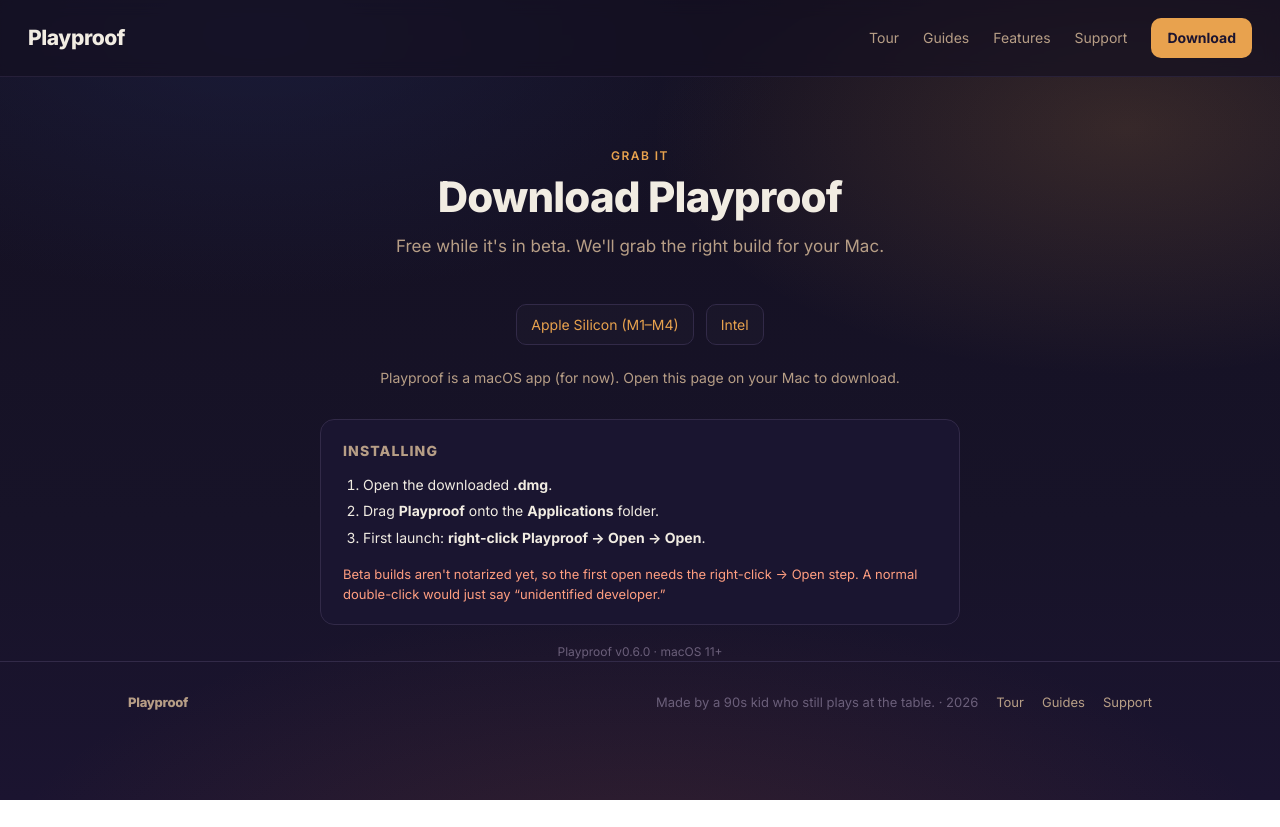
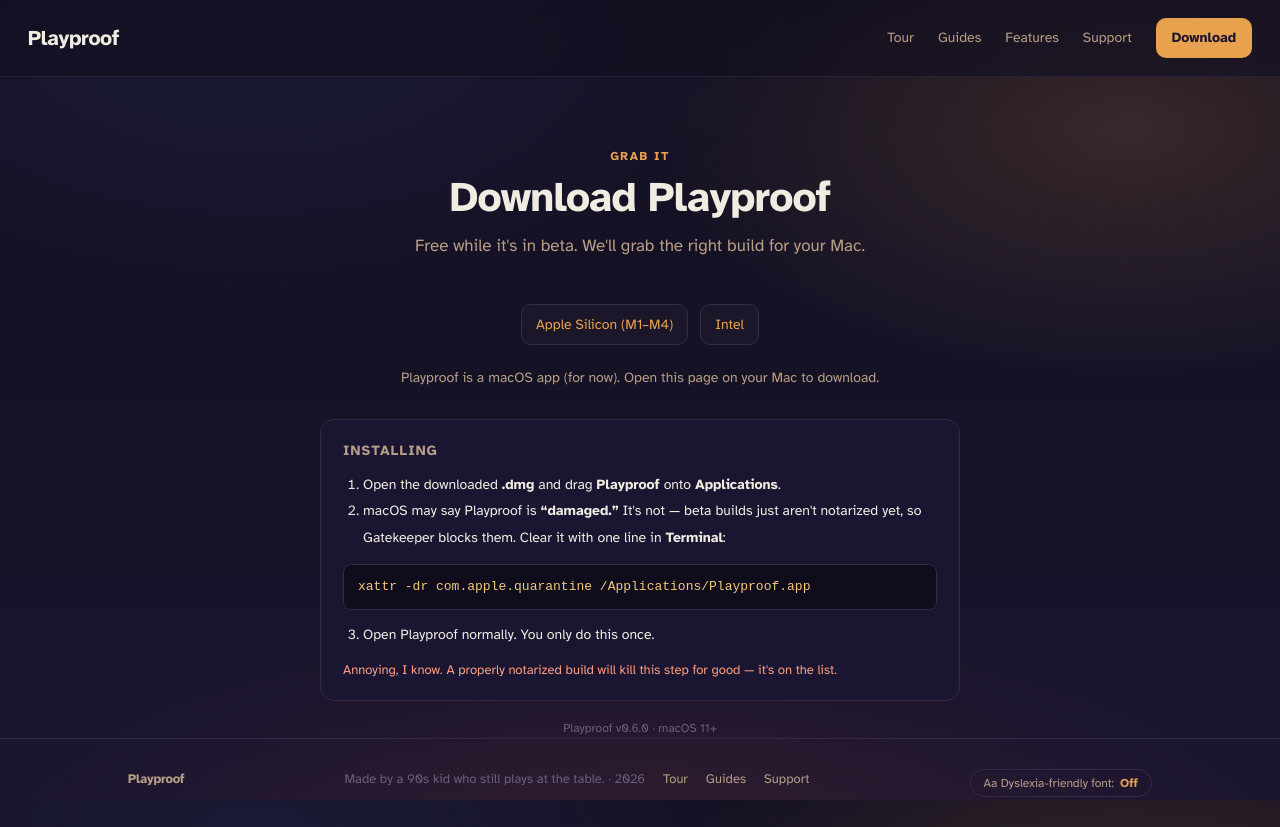
Before and after one commit to alexsroth/playproof, a plain HTML site: page download.html in a window 1280 px wide. Before the commit the page ends 800 px from the top, so only its background shows below. Drawn offline with Linux system fonts and the light colour scheme.

Commit message:
feat: Atkinson Hyperlegible + OpenDyslexic toggle; robust font loading

```diff
--- /dev/null
+++ b/app.js
@@ -0,0 +1,38 @@
+/* Playproof site — font loading + dyslexia-friendly toggle.
+   Default: Atkinson Hyperlegible (legible for everyone), loaded here so there's
+   no CSS @import. Toggle flips the whole site to self-hosted OpenDyslexic and
+   remembers the choice. */
+(function () {
+  // Load Atkinson Hyperlegible (the default UI font).
+  var pc1 = document.createElement('link'); pc1.rel = 'preconnect'; pc1.href = 'https://fonts.googleapis.com';
+  var pc2 = document.createElement('link'); pc2.rel = 'preconnect'; pc2.href = 'https://fonts.gstatic.com'; pc2.crossOrigin = '';
+  var css = document.createElement('link'); css.rel = 'stylesheet';
+  css.href = 'https://fonts.googleapis.com/css2?family=Atkinson+Hyperlegible:ital,wght@0,400;0,700;1,400;1,700&display=swap';
+  document.head.appendChild(pc1); document.head.appendChild(pc2); document.head.appendChild(css);
+
+  var KEY = 'pp-dyslexic';
+  function apply(on) { document.documentElement.classList.toggle('dys', on); }
+  apply(localStorage.getItem(KEY) === '1');
+
+  function addToggle() {
+    var foot = document.querySelector('footer .wrap');
+    if (!foot) return;
+    var btn = document.createElement('button');
+    btn.type = 'button';
+    btn.className = 'fonttoggle';
+    btn.setAttribute('aria-pressed', document.documentElement.classList.contains('dys'));
+    function label() {
+      var on = document.documentElement.classList.contains('dys');
+      btn.innerHTML = 'Aa Dyslexia-friendly font: <b>' + (on ? 'On' : 'Off') + '</b>';
+      btn.setAttribute('aria-pressed', on);
+    }
+    label();
+    btn.addEventListener('click', function () {
+      var on = !document.documentElement.classList.contains('dys');
+      apply(on); localStorage.setItem(KEY, on ? '1' : '0'); label();
+    });
+    foot.appendChild(btn);
+  }
+  if (document.readyState !== 'loading') addToggle();
+  else document.addEventListener('DOMContentLoaded', addToggle);
+})();
--- a/download.html
+++ b/download.html
@@ -65,11 +65,12 @@
     <div class="panel">
       <h2>Installing</h2>
       <ol>
-        <li>Open the downloaded <b>.dmg</b>.</li>
-        <li>Drag <b>Playproof</b> onto the <b>Applications</b> folder.</li>
-        <li>First launch: <b>right-click Playproof → Open → Open</b>.</li>
+        <li>Open the downloaded <b>.dmg</b> and drag <b>Playproof</b> onto <b>Applications</b>.</li>
+        <li>macOS may say Playproof is <b>“damaged.”</b> It's not — beta builds just aren't notarized yet, so Gatekeeper blocks them. Clear it with one line in <b>Terminal</b>:</li>
       </ol>
-      <p class="gk">Beta builds aren't notarized yet, so the first open needs the right-click → Open step. A normal double-click would just say “unidentified developer.”</p>
+      <pre style="background:#0f0c1c;border:1px solid var(--border);border-radius:8px;padding:12px 14px;font-size:13px;color:var(--accent-2);overflow:auto;margin:12px 0">xattr -dr com.apple.quarantine /Applications/Playproof.app</pre>
+      <ol start="3"><li>Open Playproof normally. You only do this once.</li></ol>
+      <p class="gk">Annoying, I know. A properly notarized build will kill this step for good — it's on the list.</p>
     </div>
     <p class="sub" id="ver" style="margin:18px auto 0;font-size:12px;color:#6b5f7a"></p>
   </div>
@@ -111,5 +112,6 @@
   });
 })();
 </script>
+<script defer src="app.js"></script>
 </body>
 </html>
--- a/styles.css
+++ b/styles.css
@@ -1,6 +1,7 @@
 /* Playproof site — Desert (night) mood. Shared across all pages.
    Palette from theme/palettes.ts → desert.dark + ambient drift. */
-@import url('https://fonts.googleapis.com/css2?family=Inter:wght@400;500;600;700;800&display=swap');
+/* Fonts: Atkinson Hyperlegible (default) is injected by app.js — no CSS @import.
+   OpenDyslexic is self-hosted below and toggled via the footer switch. */
 
 :root{
   --base:#141021; --base-2:#1A1530; --panel:#1A1530; --panel-2:#221A3A; --border:#322A48;
@@ -13,7 +14,7 @@
 *{box-sizing:border-box;margin:0}
 html{scroll-behavior:smooth}
 body{
-  font-family:'Inter',system-ui,-apple-system,sans-serif; color:var(--text); line-height:1.55;
+  font-family:'Atkinson Hyperlegible',system-ui,-apple-system,sans-serif; color:var(--text); line-height:1.55;
   background:
     radial-gradient(70% 55% at 20% 4%, rgba(30,35,72,.55), transparent 60%),
     radial-gradient(60% 50% at 88% 16%, rgba(232,162,78,.16), transparent 62%),
@@ -23,8 +24,8 @@
 }
 a{color:inherit}
 .wrap{max-width:1080px;margin:0 auto;padding:0 28px}
-.brand{font-family:'Inter',system-ui,sans-serif;font-weight:800;letter-spacing:-.02em}
-.eyebrow{font-family:'Inter',system-ui,sans-serif;color:var(--accent);font-size:12px;font-weight:600;text-transform:uppercase;letter-spacing:.12em;margin-bottom:10px}
+.brand{font-family:'Atkinson Hyperlegible',system-ui,sans-serif;font-weight:800;letter-spacing:-.02em}
+.eyebrow{font-family:'Atkinson Hyperlegible',system-ui,sans-serif;color:var(--accent);font-size:12px;font-weight:600;text-transform:uppercase;letter-spacing:.12em;margin-bottom:10px}
 .sr-only{position:absolute;width:1px;height:1px;overflow:hidden;clip:rect(0 0 0 0)}
 
 /* nav */
@@ -75,7 +76,7 @@
 .pcard{background:linear-gradient(180deg,var(--panel-2),var(--panel));border:1px solid var(--border);
   border-radius:18px;padding:24px;transition:transform .12s,border-color .12s}
 .pcard:hover{transform:translateY(-4px);border-color:var(--accent)}
-.pcard .tag{font-family:'Inter',system-ui,sans-serif;color:var(--pop);font-size:14px}
+.pcard .tag{font-family:'Atkinson Hyperlegible',system-ui,sans-serif;color:var(--pop);font-size:14px}
 .pcard h3{font-size:21px;font-weight:700;margin:8px 0 10px}
 .pcard p{color:var(--muted);font-size:14.5px}
 .pcard .go{display:inline-block;margin-top:16px;color:var(--accent);font-weight:600;font-size:14px;text-decoration:none}
@@ -91,7 +92,7 @@
 /* steps */
 .steps{display:flex;flex-wrap:wrap;gap:14px;margin-top:36px;counter-reset:s}
 .step{flex:1 1 150px;background:var(--panel);border:1px solid var(--border);border-radius:13px;padding:18px}
-.step::before{counter-increment:s;content:counter(s);font-family:'Inter',system-ui,sans-serif;color:var(--pop);
+.step::before{counter-increment:s;content:counter(s);font-family:'Atkinson Hyperlegible',system-ui,sans-serif;color:var(--pop);
   font-size:24px;font-weight:700;display:block;margin-bottom:8px}
 .step b{font-size:15px}.step p{color:var(--muted);font-size:13px;margin-top:4px}
 
@@ -116,7 +117,7 @@
 /* section list (tour) */
 .seclist{display:grid;grid-template-columns:repeat(2,1fr);gap:18px;margin-top:40px}
 .seccard{background:var(--panel);border:1px solid var(--border);border-radius:16px;padding:24px;display:flex;flex-direction:column}
-.seccard .kicker{font-family:'Inter',system-ui,sans-serif;color:var(--accent);font-size:13px}
+.seccard .kicker{font-family:'Atkinson Hyperlegible',system-ui,sans-serif;color:var(--accent);font-size:13px}
 .seccard h3{font-size:21px;font-weight:700;margin:6px 0 8px}
 .seccard p{color:var(--muted);font-size:14.5px}
 .seccard .bits{list-style:none;padding:0;margin:14px 0 0;display:flex;flex-wrap:wrap;gap:8px}
@@ -127,12 +128,12 @@
 .walk{counter-reset:w;list-style:none;padding:0;margin:18px 0 0;display:flex;flex-direction:column;gap:14px}
 .walk li{position:relative;padding-left:44px;color:var(--muted);font-size:15px}
 .walk li::before{counter-increment:w;content:counter(w);position:absolute;left:0;top:-2px;width:30px;height:30px;
-  border-radius:8px;background:rgba(232,162,78,.14);color:var(--accent);font-family:'Inter',system-ui,sans-serif;
+  border-radius:8px;background:rgba(232,162,78,.14);color:var(--accent);font-family:'Atkinson Hyperlegible',system-ui,sans-serif;
   font-weight:700;display:flex;align-items:center;justify-content:center}
 .walk li b{color:var(--text)}
 .aha{margin-top:18px;border-left:3px solid var(--accent);background:rgba(232,162,78,.07);border-radius:0 12px 12px 0;
   padding:14px 18px}
-.aha .lbl{font-family:'Inter',system-ui,sans-serif;color:var(--accent);font-size:13px;display:block;margin-bottom:4px}
+.aha .lbl{font-family:'Atkinson Hyperlegible',system-ui,sans-serif;color:var(--accent);font-size:13px;display:block;margin-bottom:4px}
 .aha p{color:var(--text);font-size:15.5px;margin:0}
 
 /* callout (support) */
@@ -148,3 +149,14 @@
   h1{font-size:38px}h2{font-size:27px}
   nav .links a:not(.navcta){display:none}
 }
+
+/* ---- OpenDyslexic (self-hosted) + accessibility toggle ---- */
+@font-face{font-family:'OpenDyslexic';src:url('fonts/OpenDyslexic-Regular.otf') format('opentype');font-weight:400;font-style:normal;font-display:swap}
+@font-face{font-family:'OpenDyslexic';src:url('fonts/OpenDyslexic-Bold.otf') format('opentype');font-weight:700;font-style:normal;font-display:swap}
+@font-face{font-family:'OpenDyslexic';src:url('fonts/OpenDyslexic-Italic.otf') format('opentype');font-weight:400;font-style:italic;font-display:swap}
+@font-face{font-family:'OpenDyslexic';src:url('fonts/OpenDyslexic-BoldItalic.otf') format('opentype');font-weight:700;font-style:italic;font-display:swap}
+html.dys body, html.dys body *{font-family:'OpenDyslexic','Comic Sans MS',sans-serif !important;letter-spacing:0 !important}
+.fonttoggle{background:transparent;border:1px solid var(--border);color:var(--muted);border-radius:999px;
+  padding:6px 13px;font-size:12px;cursor:pointer;font-family:inherit;display:inline-flex;align-items:center;gap:6px}
+.fonttoggle:hover{border-color:var(--accent);color:var(--text)}
+.fonttoggle b{color:var(--accent);font-weight:700}
```
Also changed, not shown: features.html (+1 -0 lines), guides.html (+1 -0 lines), index.html (+1 -0 lines), support.html (+1 -0 lines), tour.html (+1 -0 lines), fonts/OpenDyslexic-Bold.otf (added), fonts/OpenDyslexic-BoldItalic.otf (added), fonts/OpenDyslexic-Italic.otf (added), fonts/OpenDyslexic-Regular.otf (added).
